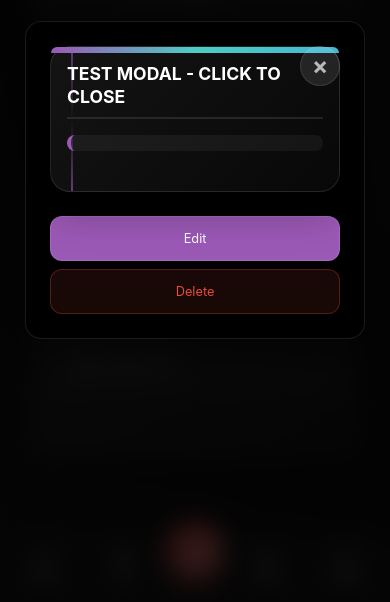
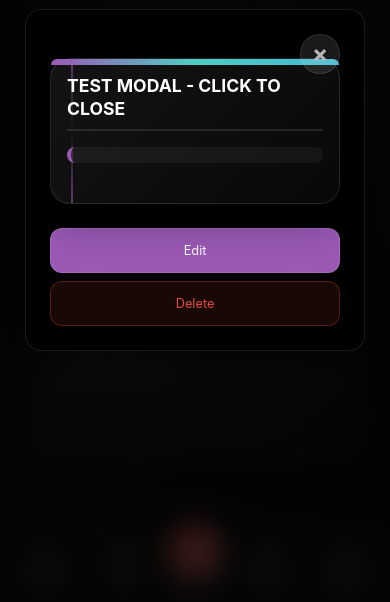
Before and after one commit to Av-Dev3/avdevplanner, a plain HTML site: page frontend/notes.html in a window 390 px wide. Both pictures are taken after a click on the button "TEST MODAL". Shown: the part 242-844 px from the top of the page. Drawn offline with nearby package versions, Linux system fonts and the light colour scheme; no server answers.

Commit message:
Update notes.css to adjust padding for modals and popups, enhancing layout and user experience. Modify notes.html to streamline button class for improved consistency in action styling.

```diff
--- a/frontend/notes.css
+++ b/frontend/notes.css
@@ -1075,7 +1075,7 @@ body {
   backdrop-filter: var(--popup-blur) !important;
   border: 1px solid var(--border-color) !important;
   border-radius: var(--radius) !important;
-  padding: 2.5rem 2rem !important;
+  padding: 3rem 2rem 2.5rem 2rem !important;
   min-width: 400px !important;
   max-width: 90vw !important;
   max-height: 90vh !important;
@@ -1353,7 +1353,7 @@ body {
     border: 1px solid rgba(255, 255, 255, 0.1) !important;
     border-radius: 16px !important;
     box-shadow: 0 25px 50px rgba(0, 0, 0, 0.5) !important;
-    padding: 1.5rem !important;
+    padding: 3rem 1.5rem 1.5rem 1.5rem !important;
     overflow-y: auto !important;
   }
 
@@ -1457,7 +1457,7 @@ body {
   /* Extra small screen popup fixes */
   .modal__content {
     width: 98%;
-    padding: 1rem;
+    padding: 2.5rem 1rem 1rem 1rem;
   }
 
   .note-preview-content {
--- a/frontend/notes.html
+++ b/frontend/notes.html
@@ -146,7 +146,7 @@
           <button class="desktop-drawer__close" onclick="document.getElementById('drawer').classList.add('hidden')">&times;</button>
         </div>
         <div class="desktop-drawer__actions">
-          <button class="desktop-action-btn notes-action" onclick="document.getElementById('notePopup').classList.remove('hidden'); document.getElementById('drawer').classList.add('hidden')">
+          <button class="desktop-action-btn" onclick="document.getElementById('notePopup').classList.remove('hidden'); document.getElementById('drawer').classList.add('hidden')">
             <div class="action-icon">📝</div>
             <div class="action-text">
               <span class="action-title">Create Note</span>
```
